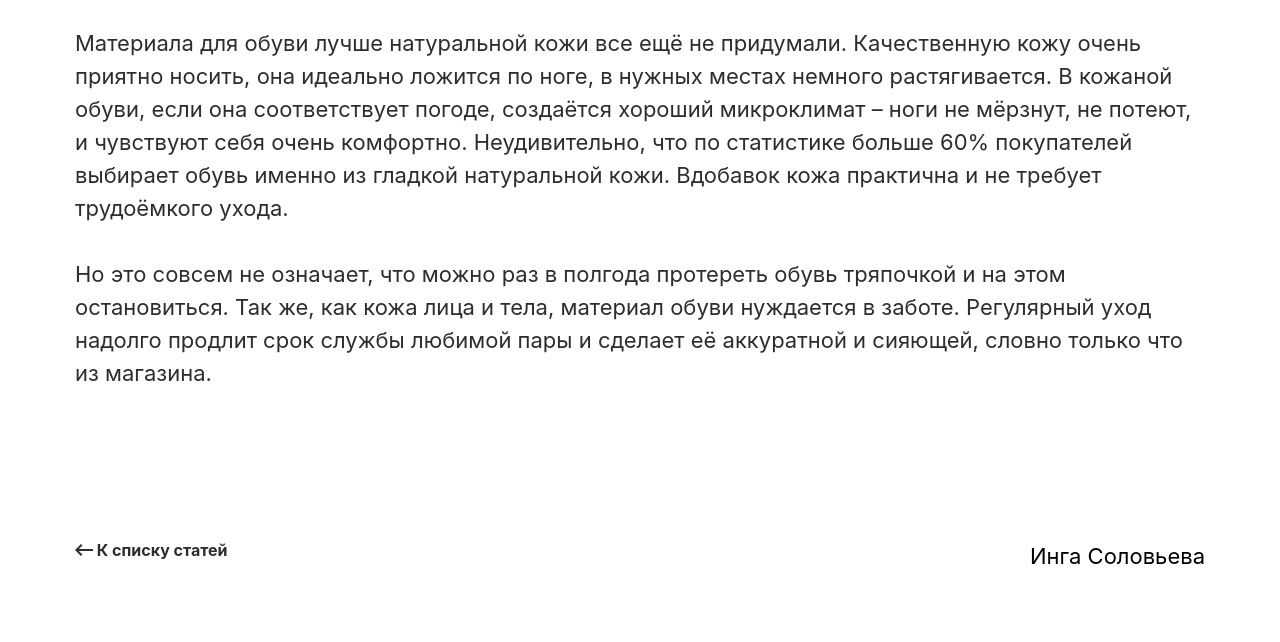
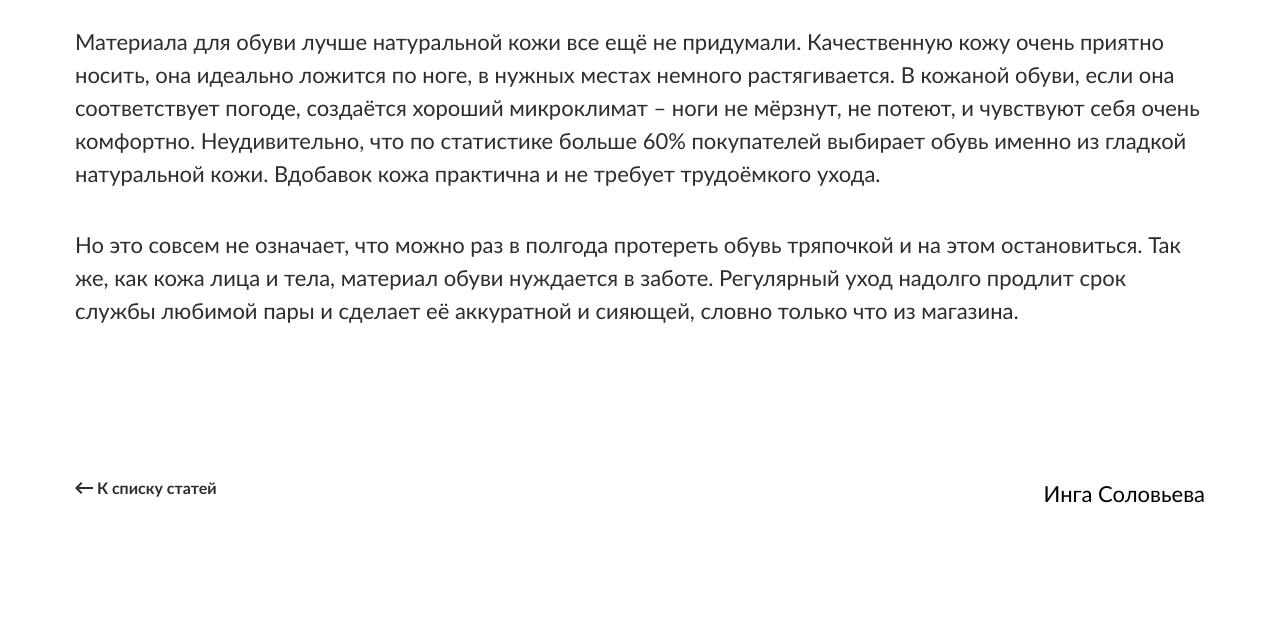
Before and after one commit to ShvedovDmitry007/ShopOnline, a plain HTML site: page article.html in a window 1280 px wide. Shown: the part 158-800 px from the top of the page. Drawn offline with Linux system fonts and the light colour scheme.

Commit message:
add fonts

```diff
--- a/article.html
+++ b/article.html
@@ -3,6 +3,8 @@
 <head>
   <meta charset="UTF-8">
   <meta name="viewport" content="width=device-width, initial-scale=1.0">
+  <link rel="preload" href="fonts/lato-regular.woff2" as="font" type="font/woff2" crossorigin>
+  <link rel="preload" href="fonts/lato-bold.woff2" as="font" type="font/woff2" crossorigin>
   <title>Shop Online</title>
   <link rel="stylesheet" href="style.css">
 </head>
@@ -11,10 +13,14 @@
   <article>
     <h1 class="title">Как ухаживать за обувью из кожи</h1>
 
-    <p class="text">Материала для обуви лучше натуральной кожи все ещё не придумали. Качественную кожу очень приятно носить, она идеально ложится по ноге, в нужных местах немного растягивается. В кожаной обуви, если она соответствует погоде, создаётся хороший микроклимат – ноги не мёрзнут, не потеют, и чувствуют себя очень комфортно. Неудивительно, что по статистике больше 60% покупателей выбирает обувь именно из гладкой натуральной кожи. Вдобавок кожа практична и не требует трудоёмкого ухода.
-
-      Но это совсем не означает, что можно раз в полгода протереть обувь тряпочкой и на этом остановиться. Так же, как кожа лица и тела, материал обуви нуждается в заботе. Регулярный уход надолго продлит срок службы любимой пары и сделает её аккуратной и сияющей, словно только что из магазина.
-    </p>
+    <div class="text-content">
+      <p class="text">
+        Материала для обуви лучше натуральной кожи все ещё не придумали. Качественную кожу очень приятно носить, она идеально ложится по ноге, в нужных местах немного растягивается. В кожаной обуви, если она соответствует погоде, создаётся хороший микроклимат – ноги не мёрзнут, не потеют, и чувствуют себя очень комфортно. Неудивительно, что по статистике больше 60% покупателей выбирает обувь именно из гладкой натуральной кожи. Вдобавок кожа практична и не требует трудоёмкого ухода.
+      </p>
+      <p class="text">
+        Но это совсем не означает, что можно раз в полгода протереть обувь тряпочкой и на этом остановиться. Так же, как кожа лица и тела, материал обуви нуждается в заботе. Регулярный уход надолго продлит срок службы любимой пары и сделает её аккуратной и сияющей, словно только что из магазина.
+      </p>
+    </div>
 
     <div class="back">
       <a class="link" href="#">
@@ -28,7 +34,6 @@
       <span class="author">Инга Соловьева</span>
     </div>
 
-
   </article>
 </body>
 
--- a/style.css
+++ b/style.css
@@ -1,20 +1,28 @@
+@font-face {
+  font-family: "Lato";
+  src: local("Lato"), url("fonts/lato-regular.woff2") format("woff2"),
+      url("fonts/lato-regular.woff") format("woff");
+  font-weight: 400;
+  font-display: swap;
+}
+
+@font-face {
+  font-family: "Lato";
+  src: local("Lato"), url("fonts/lato-bold.woff2") format("woff2"),
+      url("fonts/lato-bold.woff") format("woff");
+  font-weight: 700;
+  font-display: swap;
+}
+
+
 body {
   margin: 0 auto;
   max-width: 1920px;
   padding: 0 75px;
-  font-family: -apple-system,
-                BlinkMacSystemFont,
-                'Segoe UI',
-                Roboto,
-                Oxygen,
-                Ubuntu,
-                Cantarell,
-                'Open Sans',
-                'Helvetica Neue',
-                sans-serif;
+  font-family: "Lato", Arial, sans-serif;
   font-weight: 400;
+  font-size: 22px;
   color: #2d2d2d;
-  font-size: 22px;
 }
 
 
@@ -30,8 +38,12 @@ body {
   margin: 0;
   margin-bottom: 38px;
   line-height: 1.5;
-  white-space: pre-line;
+}
+
+.text:last-child {
+  margin: 0;
   margin-bottom: 150px;
+  line-height: 1.5;
 }
 
 .back {
```
Also changed, not shown: fonts/lato-bold.woff (added), fonts/lato-bold.woff2 (added), fonts/lato-regular.woff (added), fonts/lato-regular.woff2 (added).
